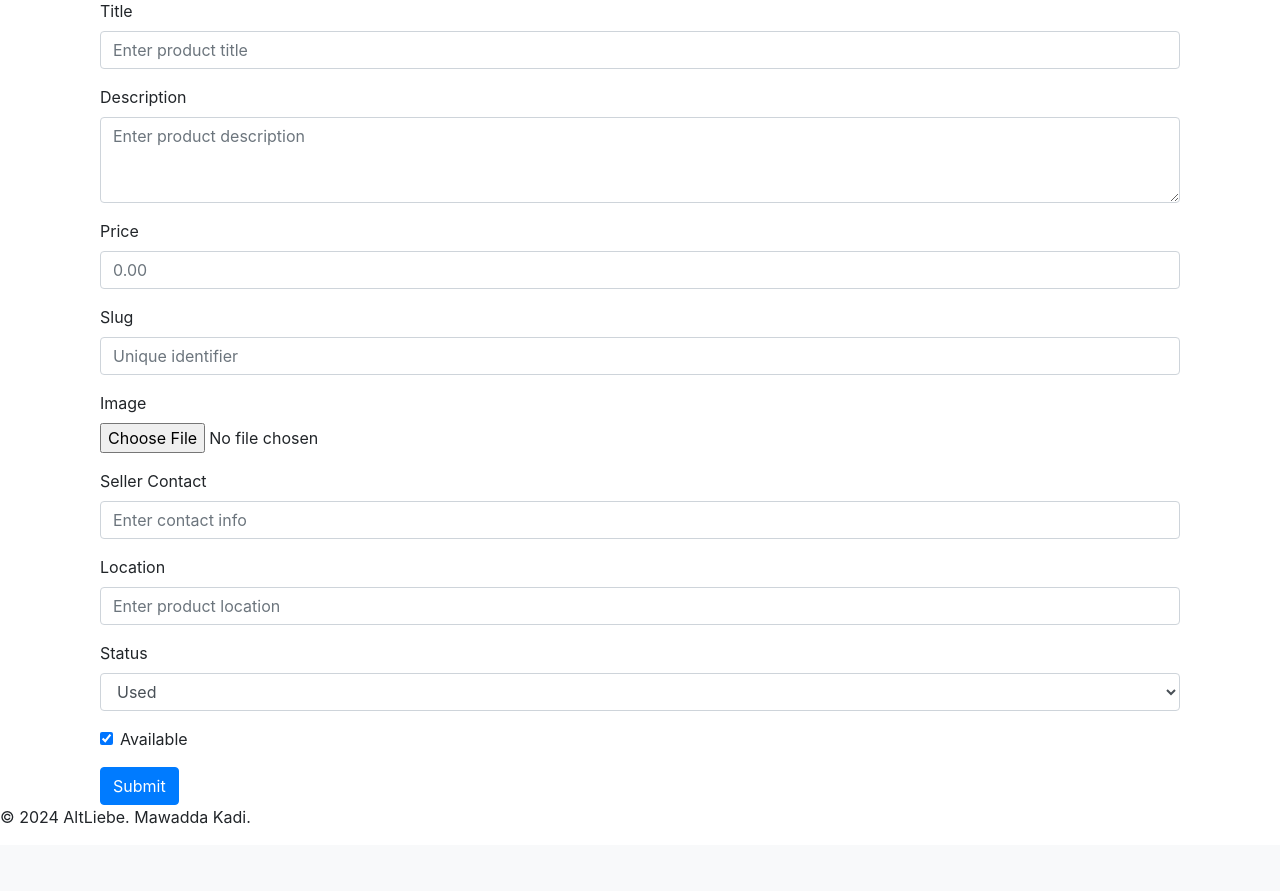
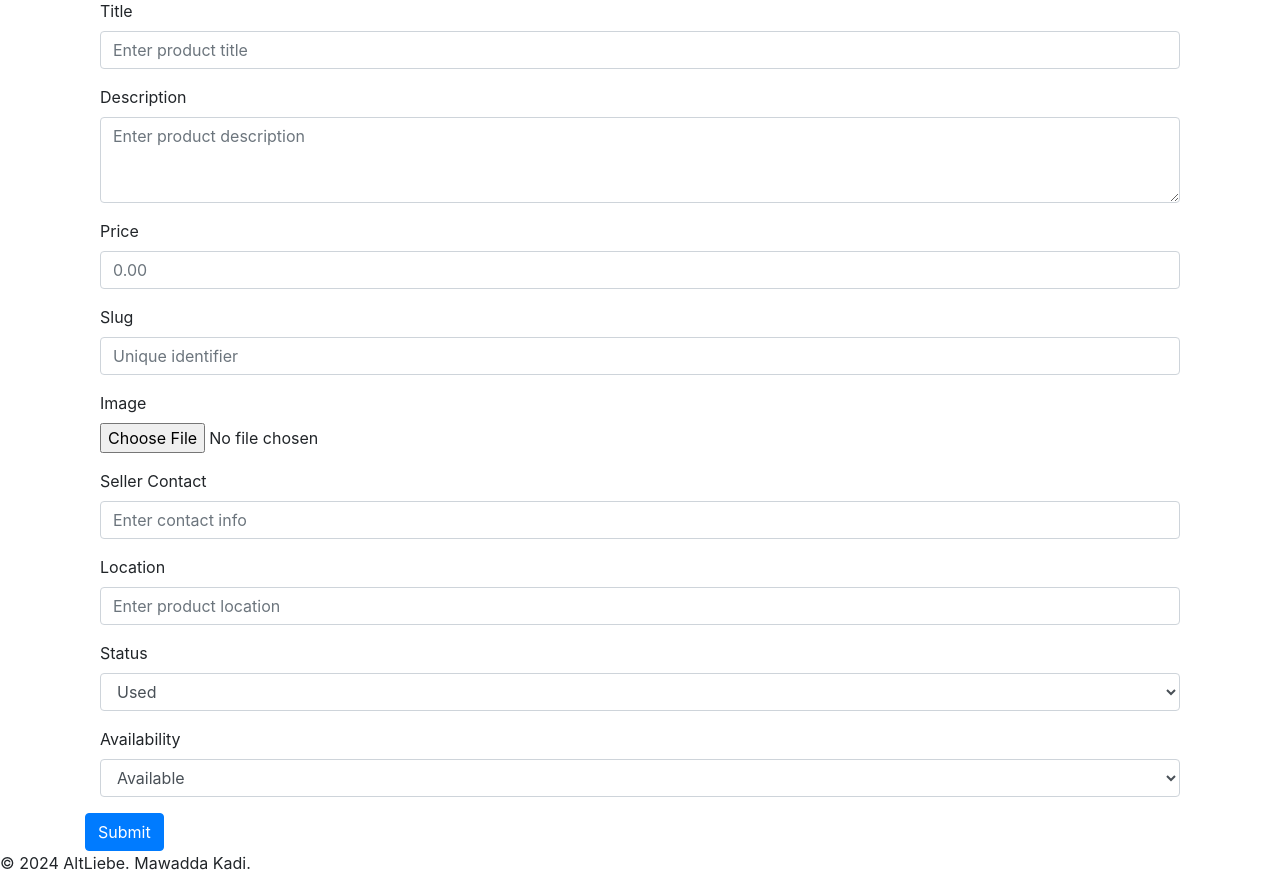
Before and after one commit to Mawadda-Kadi/AltLiebe-Project, a Django app: template product/templates/product/product_create.html in a window 1280 px wide. Shown: the part 189-1080 px from the top of the page. Before the commit the page ends 1013 px from the top, so only its background shows below. Run offline with Django 4.2, Linux system fonts and the light colour scheme; the template is opened without the code that fills it, so the values that code supplies are empty; some libraries are stand-ins or nearby versions.

Commit message:
add: field availability to product

```diff
--- a/product/admin.py
+++ b/product/admin.py
@@ -5,8 +5,8 @@ from .models import Product
 
 @admin.register(Product)
 class ProductAdmin(admin.ModelAdmin):
-    list_display = ('title', 'slug', 'status', 'created_at', 'price', 'available')
-    list_filter = ('status', 'created_at', 'available')
+    list_display = ('title', 'slug', 'status', 'created_at', 'price', 'availability')
+    list_filter = ('status', 'created_at', 'availability')
     search_fields = ('title', 'description')
     prepopulated_fields = {'slug': ('title',)}
     date_hierarchy = 'created_at'
--- a/product/forms.py
+++ b/product/forms.py
@@ -4,4 +4,4 @@ from .models import Product
 class ProductForm(forms.ModelForm):
     class Meta:
         model = Product
-        fields = ['title', 'description', 'price', 'available', 'status']
+        fields = ['title', 'description', 'price', 'status', 'availability']
--- a/product/models.py
+++ b/product/models.py
@@ -4,7 +4,7 @@ from django.utils.text import slugify
 from django.contrib.auth.models import User
 import logging
 
-
+AVAILABILITY = ((0, "available"), (1, "reserved"), (2, "sold"))
 STATUS = ((0, "used"), (1, "new"), (2, "handmade"))
 
 # Get an instance of a logger
@@ -20,7 +20,7 @@ class Product(models.Model):
     price = models.DecimalField(max_digits=10, decimal_places=2)
     seller = models.ForeignKey(User, on_delete=models.CASCADE, related_name="products")
     seller_contact = models.CharField(max_length=200)
-    available = models.BooleanField(default=True)
+    availability = models.IntegerField(choices=AVAILABILITY, default=0)
     created_at = models.DateTimeField(auto_now_add=True)
     location = models.CharField(max_length=255)
     status = models.IntegerField(choices=STATUS, default=0)
--- a/product/templates/product/product_create.html
+++ b/product/templates/product/product_create.html
@@ -51,12 +51,12 @@
             </select>
         </div>
         <div class="form-group">
-            <div class="form-check">
-                <input class="form-check-input" type="checkbox"
-                    id="id_available" name="available" checked>
-                <label class="form-check-label" for="id_available">
-                    Available
-                </label>
+            <label for="id_status">Availability</label>
+            <select class="form-control" id="id_status" name="availability">
+                <option value="0">Available</option>
+                <option value="1">Reserved</option>
+                <option value="2">Sold</option>
+            </select>
             </div>
         </div>
         <button type="submit" class="btn btn-primary">Submit</button>
--- a/product/templates/product/product_list.html
+++ b/product/templates/product/product_list.html
@@ -13,7 +13,10 @@
         <p>{{ product.description }}</p>
         <p>Price: {{ product.price }}</p>
         <p>Status: {{ product.get_status_display }}</p>
+        <p>Availability: {{ product.get_availability_display }}</p>
+        {% if product.location %}
         <p>Location: {{ product.location }}</p>
+        {% endif %}
         <p>Posted on: {{ product.created_at|date:"Y-m-d" }}</p>
     </article>
     {% empty %}
```
Also changed, not shown: product/templates/product/product_detail.html (+9 -4 lines), product/views.py (+4 -3 lines), product/migrations/0002_remove_product_available_product_availability.py (added).
